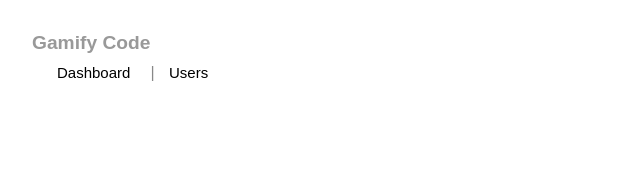
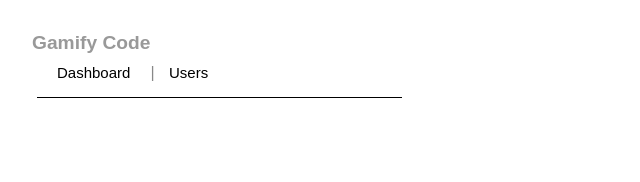
Before and after one commit to ANLevant/GamifyCode, an Angular app in the folder src/main/angular/GamifyCode/: page /administrative in a window 1280 px wide. Shown: the top 182 px of the page, without its empty margins (0-640 px from the left). Built offline with nearby package versions, Linux system fonts and the light colour scheme.

Commit message:
[Juliana Paola] Put horizontal line in the administrativeLayout

```diff
--- a/src/main/angular/GamifyCode/src/app/administrative-layout/administrative-layout.component.html
+++ b/src/main/angular/GamifyCode/src/app/administrative-layout/administrative-layout.component.html
@@ -5,5 +5,8 @@
       <li><a routerLink="/administrative/users">Users</a></li>
     </ul>
   </div>
+  <div class="hr-theme-slash-2">
+    <div class="hr-line"></div>
+  </div>
 </div>
 <router-outlet></router-outlet>
--- a/src/main/angular/GamifyCode/src/app/administrative-layout/administrative-layout.component.scss
+++ b/src/main/angular/GamifyCode/src/app/administrative-layout/administrative-layout.component.scss
@@ -43,3 +43,15 @@
   }
 
 }
+
+.hr-theme-slash-2 {
+  display: flex;
+
+  .hr-line {
+    width: 30%;
+    position: relative;
+    margin: 5px;
+    border-bottom: 1px solid #000;
+  }
+
+}
```
